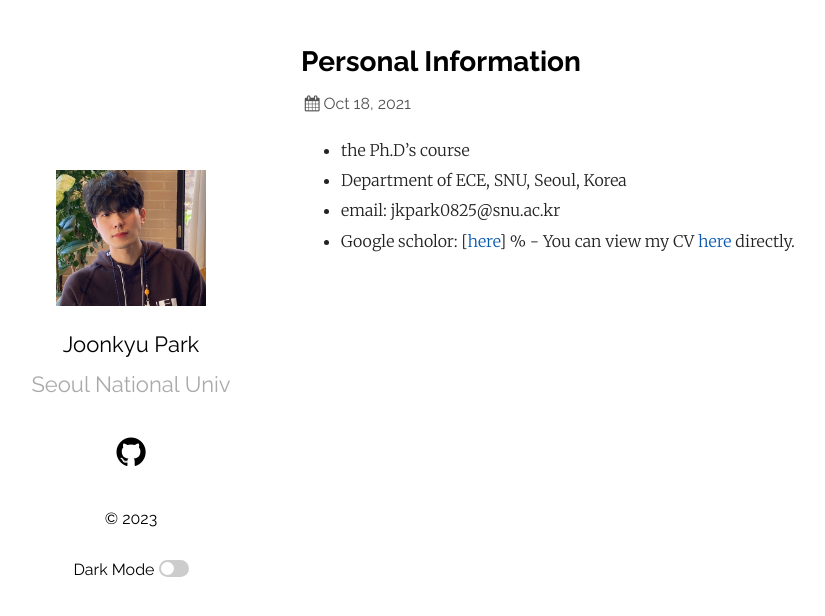
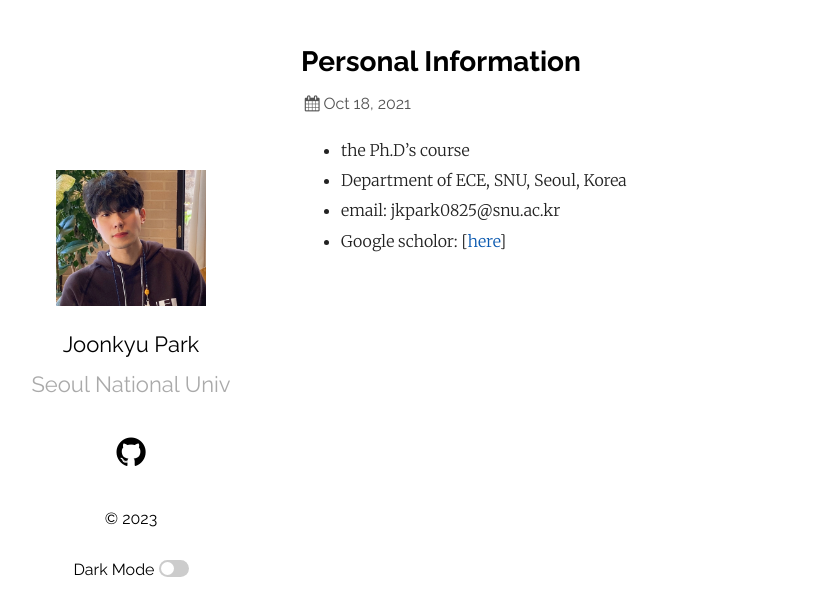
Before and after one commit to jkpark0825/jkpark0825_2.github.io, a Jekyll site: the page built from _posts/2019-03-23-welcome-to-jekyll.markdown, in a window 1280 px wide. Shown: the top 616 px of the page, without its empty margins (54-879 px from the left). Built offline with Jekyll 4.4.1, drawn with Linux system fonts in a browser that asks for light colours.

Commit message:
Update 2019-03-23-welcome-to-jekyll.markdown

```diff
--- a/_posts/2019-03-23-welcome-to-jekyll.markdown
+++ b/_posts/2019-03-23-welcome-to-jekyll.markdown
@@ -7,4 +7,4 @@ date:   2021-10-18
 - Department of ECE, SNU, Seoul, Korea
 - email: jkpark0825@snu.ac.kr
 - Google scholor: [[here](https://scholar.google.com/citations?user=anUxIqcAAAAJ&hl=ko)]
-% - You can view my CV [here]({{https://github.com/jkpark0825/jkpark0825.github.io}}CV.pdf) directly.
+<!-- - You can view my CV [here]({{https://github.com/jkpark0825/jkpark0825.github.io}}CV.pdf) directly. -->
```
